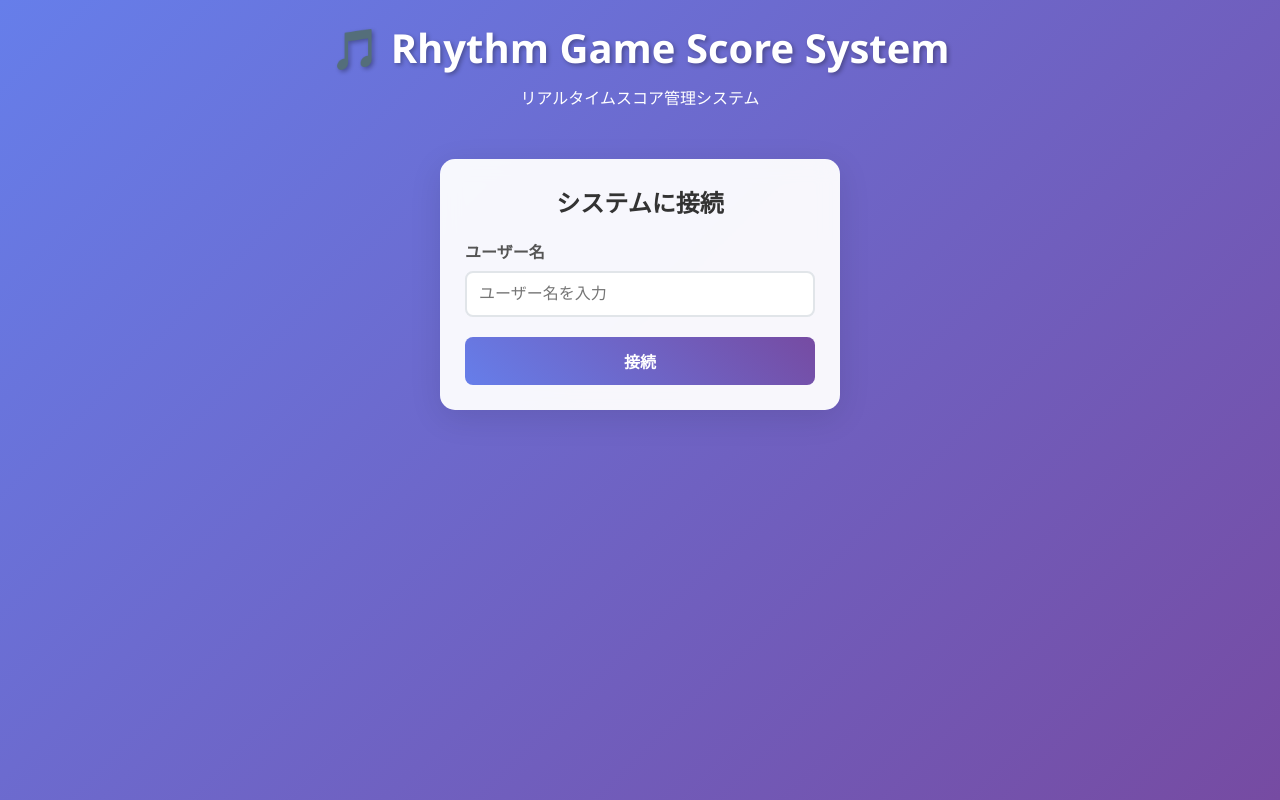
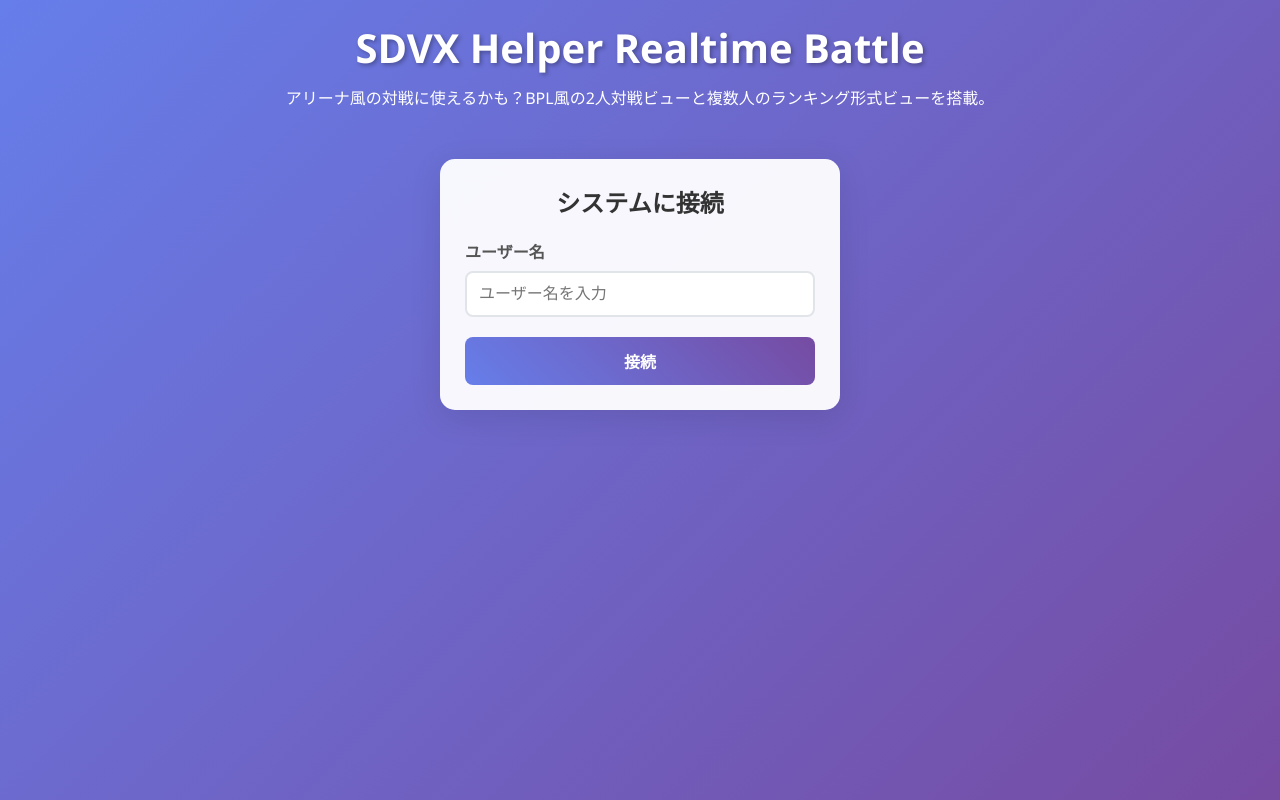
Before and after one commit to dj-kata/otoge_realtime_battle, a website: page public/index.html in a window 1280 px wide. Drawn offline with nearby package versions, Linux system fonts and the light colour scheme; no server answers.

Commit message:
タイトル飲み

```diff
--- a/public/index.html
+++ b/public/index.html
@@ -3,7 +3,7 @@
 <head>
     <meta charset="UTF-8">
     <meta name="viewport" content="width=device-width, initial-scale=1.0">
-    <title>Rhythm Game Score System</title>
+    <title>SDVX Helper Realtime Battle</title>
     <script src="/socket.io/socket.io.js"></script>
     <style>
         * {
@@ -425,8 +425,8 @@
 <body>
     <div class="container">
         <div class="header">
-            <h1>🎵 Rhythm Game Score System</h1>
-            <p>リアルタイムスコア管理システム</p>
+            <h1>SDVX Helper Realtime Battle</h1>
+            <p>アリーナ風の対戦に使えるかも？BPL風の2人対戦ビューと複数人のランキング形式ビューを搭載。</p>
         </div>
 
         <!-- ログイン画面 -->
```
